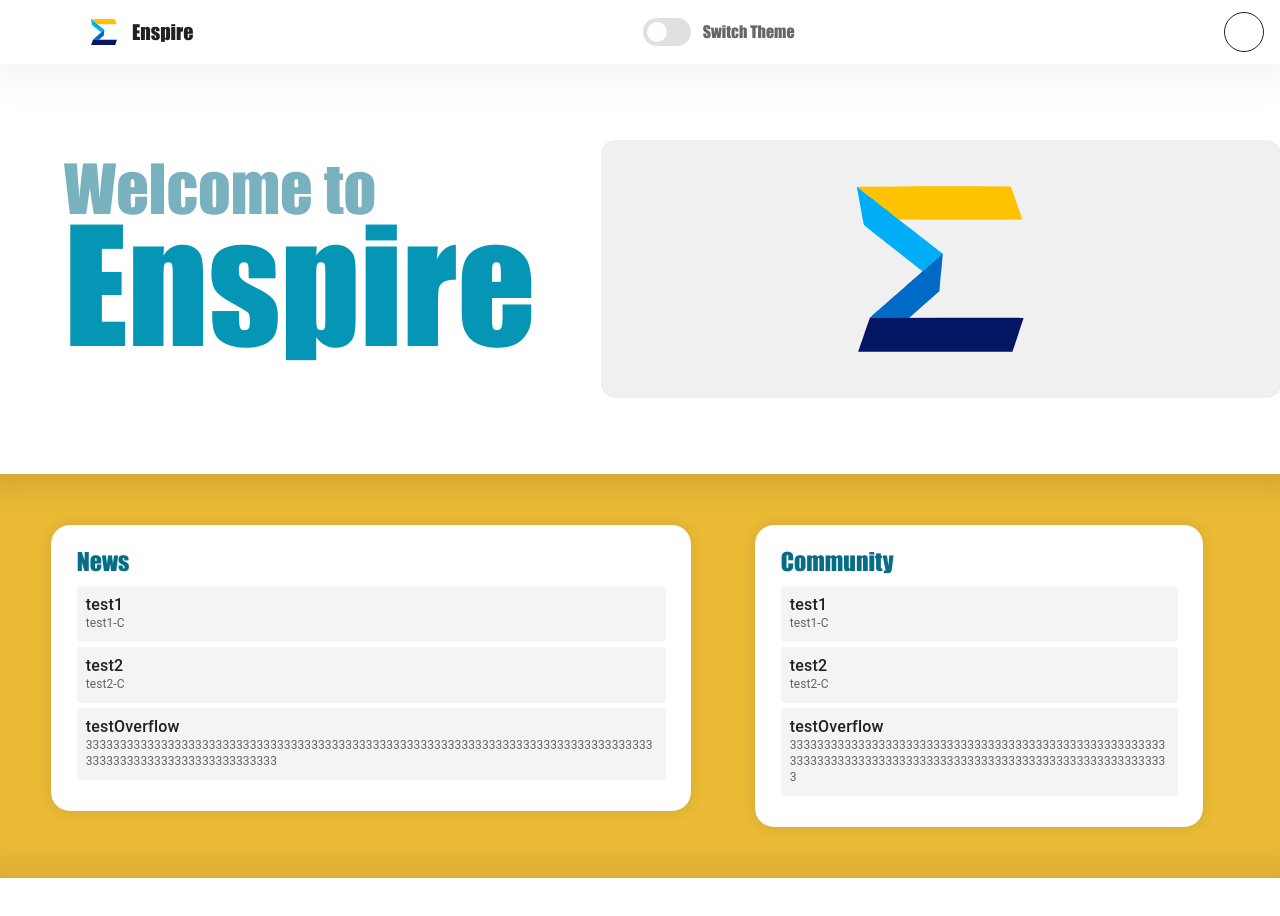
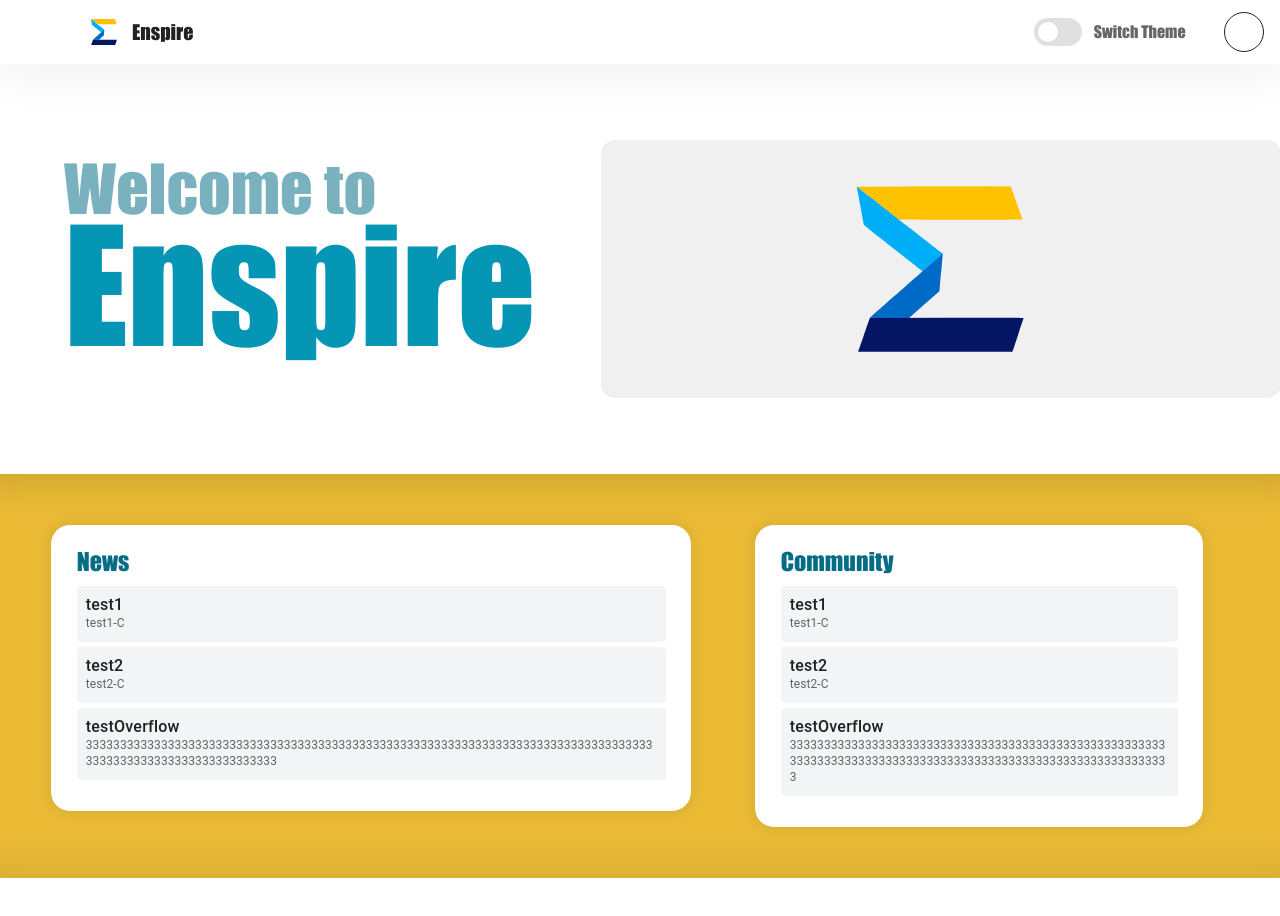
Before and after one commit to Computerization/Enspire, a Vue app: page / in a window 1280 px wide. Shown: the top 916 px of the page. Built offline with nearby package versions, Linux system fonts and the light colour scheme; the HTML template or start-up script is replaced by a standard one.

Commit message:
switch alignment fix

```diff
--- a/src/components/Appbar.vue
+++ b/src/components/Appbar.vue
@@ -13,13 +13,13 @@
       <v-toolbar-title>Enspire</v-toolbar-title>
     </div>
     <v-spacer />
+    <Login-dialog ref="loginDialog" @login-success="globalInit" />
     <v-switch
       v-model="darkTheme"
       class="art-switch"
       inset
       label="Switch Theme"
     ></v-switch>
-    <Login-dialog ref="loginDialog" @login-success="globalInit" />
     <v-btn fab outlined small @click="showLoginDialog">
       <v-icon>mdi-account</v-icon>
     </v-btn>
@@ -50,6 +50,7 @@
   .art-switch {
     height: 25px;
     color: @@switch;
+    margin-right: 3vw;
   }
 }
 
```
